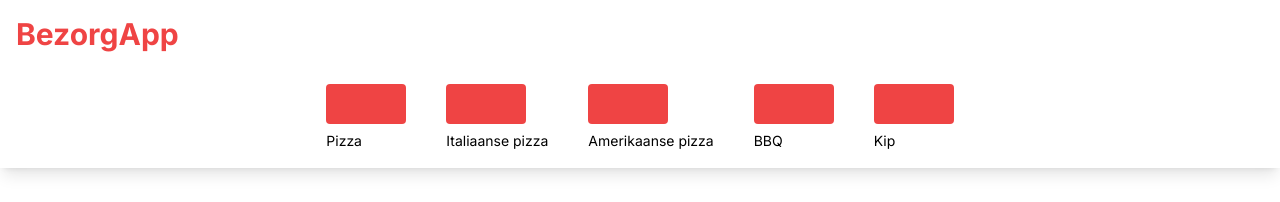
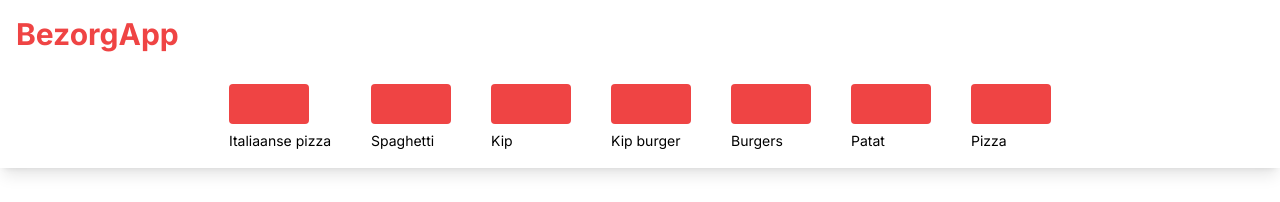
Before and after one commit to sjoerdvermeijden/next-delivery, a Next.js app: page / in a window 1280 px wide. Shown: the top 202 px of the page. Built offline with nearby package versions, Linux system fonts and the light colour scheme.

Commit message:
Makes the filter dynamic and removes the filter data file

```diff
--- a/src/components/Filter.tsx
+++ b/src/components/Filter.tsx
@@ -1,8 +1,6 @@
 'use client'
 
-import React, { useContext, useEffect } from 'react'
-
-import { filters } from '../filters';
+import React, { useContext, useEffect, useState } from 'react'
 
 import { FilterContext } from '@/context/FilterContext';
 import { RestaurantContext } from '@/context/RestaurantContext';
@@ -22,19 +20,29 @@ function Filter() {
     const [filterItems, setFilterItems] = useContext(FilterContext);
     const [restaurantItems, setRestaurantItems] = useContext(RestaurantContext);
 
-    const toggleFilter = (e: React.MouseEvent<HTMLElement>, item: Filter) => {
-        const index = filterItems.indexOf(item.title);
+    const [filterArray, setFilterArray] = useState<string[]>([]);
+
+    useEffect(() => {
+        const newArray = restaurants.map((item) => {
+            return item.categories
+        })
+        const uniqArray = [...new Set(newArray.flat(1))];
+        setFilterArray([...uniqArray]);
+    }, [])
+
+    const toggleFilter = (e: React.MouseEvent<HTMLElement>, item: string) => {
+        const index = filterItems.indexOf(item);
         if (index !== -1) {
             let filterList = filterItems
             filterList.splice(index, 1);
             setFilterItems([...filterList])
 
-            const newArray = restaurantItems.filter((restaurant) => !restaurant.categories.includes(item.title))
+            const newArray = restaurantItems.filter((restaurant) => !restaurant.categories.includes(item))
             setRestaurantItems([...newArray]);
         } else {
-            const restaurantArray = restaurants.filter((restaurant) => restaurant.categories.includes(item.title))
+            const restaurantArray = restaurants.filter((restaurant) => restaurant.categories.includes(item))
             setRestaurantItems([...restaurantItems, ...restaurantArray]);
-            setFilterItems([...filterItems, item.title])
+            setFilterItems([...filterItems, item])
         }
     }
 
@@ -42,11 +50,11 @@ function Filter() {
         <div className='flex justify-center mt-8'>
             <ul className='flex gap-10'>
                 {
-                    filters?.map((item) => {
+                    filterArray.map((item) => {
                         return (
                             <li key={Math.random()} onClick={(e) => toggleFilter(e, item)} className='hover:cursor-pointer'>
-                                <div className={`w-20 h-10 ${filterItems.includes(item.title) ? 'bg-green-600' : 'bg-red-500'} rounded mb-1`}></div>
-                                <span className='text-sm'>{item?.title}</span>
+                                <div className={`w-20 h-10 ${filterItems.includes(item) ? 'bg-green-600' : 'bg-red-500'} rounded mb-1`}></div>
+                                <span className='text-sm'>{item}</span>
                             </li>
                         )
                     })
--- a/src/components/Restaurants.tsx
+++ b/src/components/Restaurants.tsx
@@ -15,7 +15,6 @@ function Restaurants() {
     const [restaurantItems, setRestaurantItems] = useContext(RestaurantContext);
 
     useEffect(() => {
-        console.log(restaurantItems)
     }, [restaurantItems])
 
 
--- a/src/filters.js
+++ /dev/null
@@ -1,42 +0,0 @@
-export const filters = [
-    {
-        id: 0,
-        title: 'Pizza',
-        image: {
-            src: '',
-            alt: ''
-        }
-    },
-    {
-        id: 1,
-        title: 'Italiaanse pizza',
-        image: {
-            src: '',
-            alt: ''
-        }
-    },
-    {
-        id: 2,
-        title: 'Amerikaanse pizza',
-        image: {
-            src: '',
-            alt: ''
-        }
-    },
-    {
-        id: 3,
-        title: 'BBQ',
-        image: {
-            src: '',
-            alt: ''
-        }
-    },
-    {
-        id: 4,
-        title: 'Kip',
-        image: {
-            src: '',
-            alt: ''
-        }
-    },
-];
--- a/tailwind.config.ts
+++ b/tailwind.config.ts
@@ -23,5 +23,8 @@ const config: Config = {
     }
   },
   plugins: [],
+  compilerOption: {
+    "target": "es2015",
+  }
 };
 export default config;
--- a/tsconfig.json
+++ b/tsconfig.json
@@ -1,5 +1,6 @@
 {
   "compilerOptions": {
+    "target": "ES2020",
     "lib": [
       "dom",
       "dom.iterable",
```
